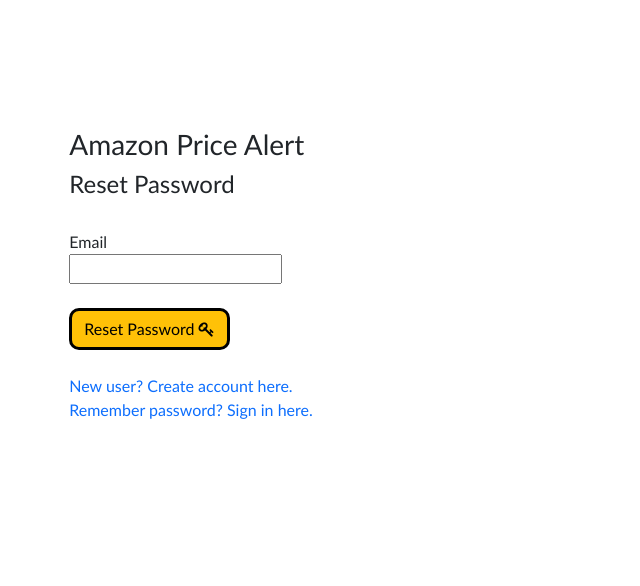
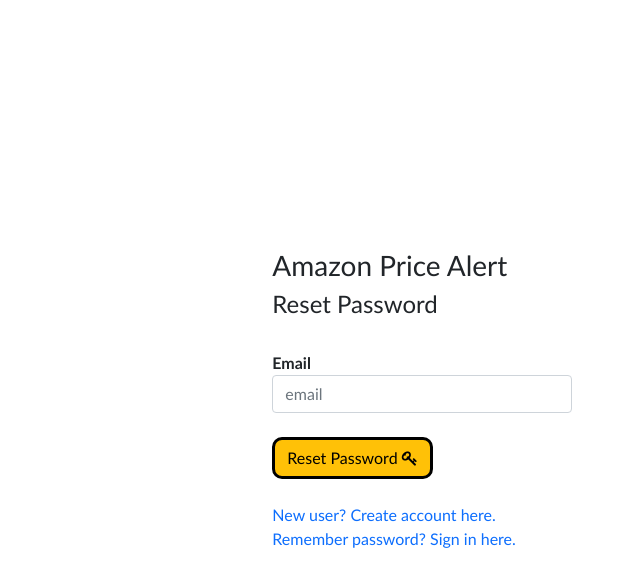
Before and after one commit to dagmawig/price-alert, a React (Create React App) app: page /reset in a window 1280 px wide. Shown: the top 586 px of the page, without its empty margins (121-761 px from the left). Built offline with nearby package versions, Linux system fonts and the light colour scheme.

Commit message:
made login, sign up and reset password page inputs using bootstrap elements.

```diff
--- a/src/components/Home.js
+++ b/src/components/Home.js
@@ -380,13 +380,13 @@
                             <form>
                                 <div className="form-group">
                                     <label for="url"><b>URL</b></label>
-                                    <input type="text" class="form-control" placeholder="add amazon item url" onChange={(e) => getUrl(e.target.value)}></input>
+                                    <input type="text" className="form-control" placeholder="add amazon item url" onChange={(e) => getUrl(e.target.value)}></input>
                                     <small className="form-text text -muted">use format https://www.amazon.com/...</small>
                                 </div>
                                 <br />
                                 <div className="form-group">
                                     <label for="currentPrice"><b>Current Price</b></label>
-                                    <input type="number" class="form-control " placeholder="$" onChange={(e) => getCurrentPrice(e.target.value)}></input>
+                                    <input type="number" className="form-control " placeholder="$" onChange={(e) => getCurrentPrice(e.target.value)}></input>
                                     <small className="form-text text -muted">enter the price you see on amazon item page</small>
                                 </div>
                             </form>
--- a/src/components/Login.css
+++ b/src/components/Login.css
@@ -9,7 +9,8 @@
     justify-content: center;
     }
 .login_form {
-        width: 100%;
-        margin: auto;
         padding: 20px;
     }
+.form-control {
+        width: 300px;
+    }
--- a/src/components/Login.js
+++ b/src/components/Login.js
@@ -41,18 +41,31 @@
 
     return (
         <div className="login row">
-            <div className="login_form col-sm-6">
+            <div className="login_form col-sm-5">
                 <form>
-                    <h3>Welcome To Amazon Price Alert</h3>
-                    <br/>
-                    Email<br/>
-                    <input type="email" size="22" onChange={(e)=>getEmail(e.target.value)}/><br/><br/>
-                    Password<br/>
-                    <input type="password" size="22" onChange={(e)=>getPassword(e.target.value)}/><br/><br/>
+                    <h4>Welcome To Amazon Price Alert</h4>
+                    <br />
+
+
+                        <div className="form-group">
+                            <label for="email"><b>Email</b></label>
+                            <input type="email" className="form-control" placeholder="email" size="22" onChange={(e) => getEmail(e.target.value)}></input>
+                        </div>
+                        <br />
+                        <div className="form-group">
+                            <label for="password"><b>Password</b></label>
+                            <input type="password" className="form-control " placeholder="password" size="22" onChange={(e) => getPassword(e.target.value)}></input>
+                        </div>
+
+                    <br />
+                    {/* Email<br />
+                    <input type="email" size="22" onChange={(e) => getEmail(e.target.value)} /><br /><br />
+                    Password<br />
+                    <input type="password" size="22" onChange={(e) => getPassword(e.target.value)} /><br /><br /> */}
                     <button type="submit" onClick={signIn} className="login_signIn btn btn-warning">
                         Sign In <i className="fa fa-sign-in"></i>
                     </button>
-                    <br/><br/>
+                    <br /><br />
                     <div>
                         <Link to="/signup">
                             <a>New user? Create account here.</a>
--- a/src/components/PassReset.css
+++ b/src/components/PassReset.css
@@ -1,12 +1,16 @@
 .reset {
     width: 100%;
     height: 100vh;
+    display: flex;
+    align-items: center;
+    max-width:  100%;
+    margin:0;
+    padding: 0;
+    justify-content: center;
+    }
+.reset_form {
+        padding: 20px;
+    }
+.form-control {
+    width: 300px;
 }
-.reset_form {
-    display: flex;
-    align-items: space-between;
-    max-width:  100%;
-    padding-top: 10%;
-    padding-left: 20px;
-    justify-content: center;
-}
--- a/src/components/PassReset.js
+++ b/src/components/PassReset.js
@@ -5,7 +5,7 @@
 
 function Reset() {
 
-    const [email, getEmail] =useState('');
+    const [email, getEmail] = useState('');
 
     const resetPass = (e) => {
 
@@ -18,19 +18,22 @@
         }).catch(err => alert(err.message));
     }
 
-    return(
+    return (
         <div className="reset row">
-        <div className="reset_form col-sm-6">
+            <div className="reset_form col-sm-5">
                 <form>
                     <h3>Amazon Price Alert</h3>
                     <h4>Reset Password</h4>
-                <br/>
-                Email<br/>
-                <input type="email" size="22" onChange={(e)=>getEmail(e.target.value)}/><br/><br/>
+                    <br />
+                    <div className="form-group">
+                        <label for="email"><b>Email</b></label>
+                        <input type="email" className="form-control" placeholder="email" onChange={(e) => getEmail(e.target.value)}></input>
+                    </div>
+                    <br />
                     <button type="submit" onClick={resetPass} className="reset_pass btn btn-warning">
                         Reset Password <i className="fa fa-key"></i>
                     </button>
-                <br/><br/>
+                    <br /><br />
                     <div>
                         <Link to="/signup">
                             <a>New user? Create account here.</a>
--- a/src/components/SignUp.css
+++ b/src/components/SignUp.css
@@ -9,10 +9,11 @@
     justify-content: center;
     }
 .sign_up_form {
-        width: 100%;
-        margin: auto;
         padding: 20px;
     }
-i, .fa-user-plus {
+.signUp_link, .fa-user-plus {
     color: black;
 }
+.form-control {
+    width: 300px;
+}
--- a/src/components/SignUp.js
+++ b/src/components/SignUp.js
@@ -14,7 +14,7 @@
     const signUp = (e) => {
         e.preventDefault();
 
-        if(valid) return;
+        if (valid) return;
 
         auth.createUserWithEmailAndPassword(email, password)
             .then(() => {
@@ -37,14 +37,21 @@
 
     return (
         <div className="sign_up row">
-            <div className="sign_up_form col-sm-6">
+            <div className="sign_up_form col-sm-5">
                 <form>
-                    <h3>Sign Up For Amazon Price Alert</h3>
+                    <h4>Sign Up For Amazon Price Alert</h4>
                     <br />
-                    Email<br />
-                    <input type="email" size="22" onChange={(e) => getEmail(e.target.value)} /><br /><br />
-                    Password<br />
-                    <input type="password" size="22" onChange={(e) => getPassword(e.target.value)} /><br /><br />
+
+                    <div className="form-group">
+                        <label for="email"><b>Email</b></label>
+                        <input type="email" className="form-control" placeholder="email" size="22" onChange={(e) => getEmail(e.target.value)}></input>
+                    </div>
+                    <br />
+                    <div className="form-group">
+                        <label for="password"><b>Password</b></label>
+                        <input type="password" className="form-control " placeholder="password" size="22" onChange={(e) => getPassword(e.target.value)}></input>
+                    </div>
+                    <br/>
                     <button type="submit" onClick={signUp} className="sign_up_button btn btn-warning">
                         <Link to={(valid) ? "/" : "/signup"} className="signUp_link" id="signup">
                             Sign Up <i className="fa fa-user-plus"></i>
```
Lines whose indentation alone changed are shown as unchanged.
